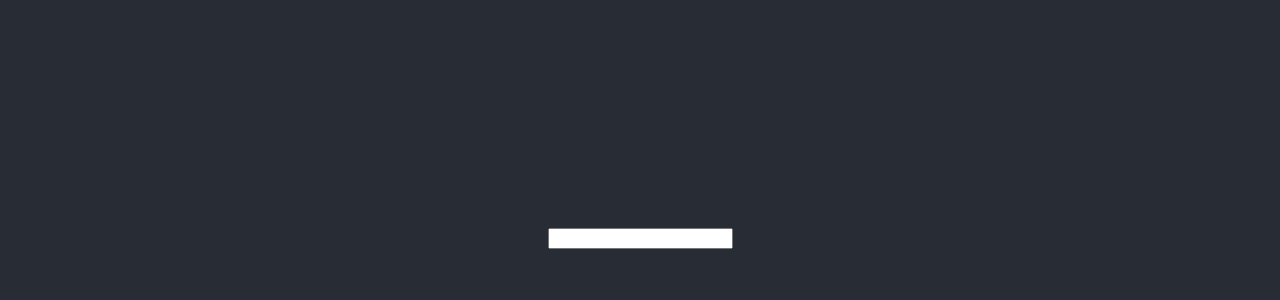
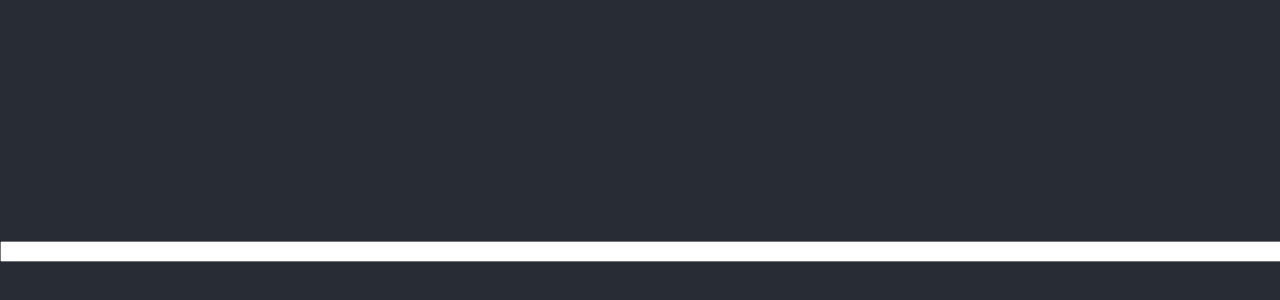
Before and after one commit to TerrorV/Check-me, a React (Create React App) app: page / in a window 1280 px wide. Shown: the part 154-454 px from the top of the page. Built offline with nearby package versions, Linux system fonts and the light colour scheme.

Commit message:
Case insensitive search Change layout

```diff
--- a/src/App.tsx
+++ b/src/App.tsx
@@ -21,15 +21,16 @@ function App() {
   return (
     <div className="App">
       <header className="App-header" >
-        <span>
 
       {/* <ListItem input="hhbvggg"/> */}
-      <span style={style1}>
       {/* <SearchField listItems={items} onSelect={ItemSelected} /> */}
       <MainComponent listItems={items} onSelect={()=>{}} />
+      <span style={style1}>
+
       </span>
       {/* <ListComponent listItems={items}></ListComponent> */}
       {/* <ListComponent listItems={items}></ListComponent> */}
+      <span>
 
       {/* <ListItem input="hhbvggg"/> */}
       <span>
--- a/src/ListItem.tsx
+++ b/src/ListItem.tsx
@@ -7,7 +7,7 @@ function ListItem(props:any) {
     onClickMethod=()=>{};
   }
   return (
-    <div onClick={()=>{onClickMethod(props.input)}}>
+    <div className="list-item" onClick={()=>{onClickMethod(props.input)}}>
       {props.input}
     </div>
   );
--- a/src/Main.component.tsx
+++ b/src/Main.component.tsx
@@ -14,6 +14,7 @@ export class MainComponent extends Component<any, MainState> {
     super(props);
     this.state1 = this.state;
 
+    // indexedDB.open()
     console.log(props);
     var outstanding: string[] = JSON.parse(localStorage.getItem("Outstanding")?? "[]");
     var done: string[] = JSON.parse(localStorage.getItem("Done") ?? "[]");
@@ -70,21 +71,23 @@ export class MainComponent extends Component<any, MainState> {
   }
   render() {
     //const mystyle = { textDecoration: "line-through" };
-    return <span>
+    return <div className="main">
 
-      <SearchField listItems={this.state.done} onSelect={this.ItemSelected} />
-
+      <p></p>
       {/* <ListComponent listItems={items}></ListComponent> */}
       {/* <ListComponent listItems={items}></ListComponent> */}
 
       {/* <ListItem input="hhbvggg"/> */}
-      <ListComponent onSelect={this.RemoveItem} listItems={this.state.outstanding}></ListComponent>
+      <span className="main__outstanding">
+          <ListComponent onSelect={this.RemoveItem} listItems={this.state.outstanding}></ListComponent>
+      </span>
       <p>
+      <SearchField listItems={this.state.done} onSelect={this.ItemSelected} />
 
       </p>
       <span className="main__done" >
         <ListComponent onSelect={this.AddItem} listItems={this.state.done}></ListComponent>
       </span>
-    </span>
+    </div>
   }
 }
--- a/src/SearchField.tsx
+++ b/src/SearchField.tsx
@@ -70,11 +70,11 @@ export class SearchField extends Component<SearchInput, SearchState> {
                 // const mystyle = { textDecoration: "line-through" };
 
                 return (<div>
-                        <input id="search-box" type="text" onChange={this.onChange} onKeyDown={this.onKeyDown} onFocus={()=>{}} onBlur={this.onBlure} />
+                        <input className="main__search_input" id="search-box" type="text" onChange={this.onChange} onKeyDown={this.onKeyDown} onFocus={()=>{}} onBlur={this.onBlure} />
                         <span className="main__search">
 
                         {
-                                this.state.showList?this.state.state.listItems.filter(x=>x.includes(this.state.searchTerm.toLowerCase())).map((i)=><ListItem key={i.toString()} input={i} onClick={()=>{console.log("search click");this.props.onSelect(i);this.setState({showList:false})}} />): null
+                                this.state.showList?this.state.state.listItems.filter(x=>x.toLowerCase().includes(this.state.searchTerm.toLowerCase())).map((i)=><ListItem key={i.toString()} input={i} onClick={()=>{console.log("search click");this.props.onSelect(i);this.setState({showList:false})}} />): null
                         }
                         </span>
                 </div>
--- a/src/index.css
+++ b/src/index.css
@@ -12,10 +12,28 @@ code {
     monospace;
 }
 
+.main{
+  width: 100%;
+}
 .main__done {
   text-decoration:line-through;
+  text-align: left;
+}
+
+.main__outstanding {
+  text-align: left;
 }
 
 .main__search{
   text-decoration:line-through;
+  width: 100%;
+  text-align: left;
 }
+.main__search_input{
+  width: 100%;
+}
+
+.list-item{
+  width: 100%;
+  height: 40px;
+}
```
